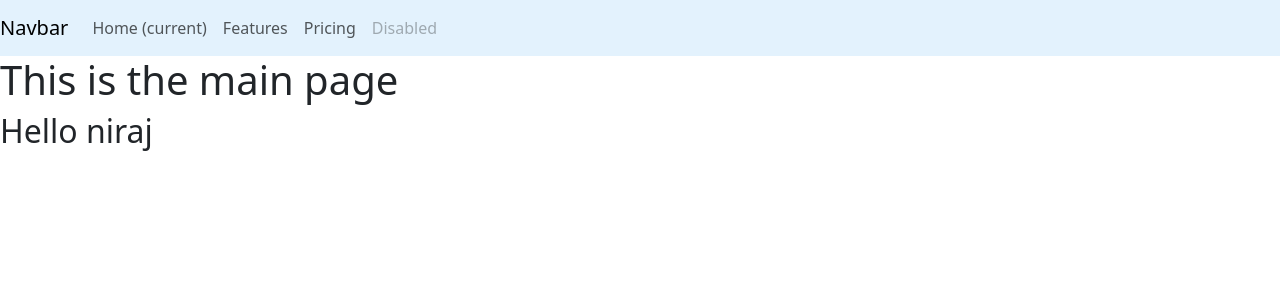
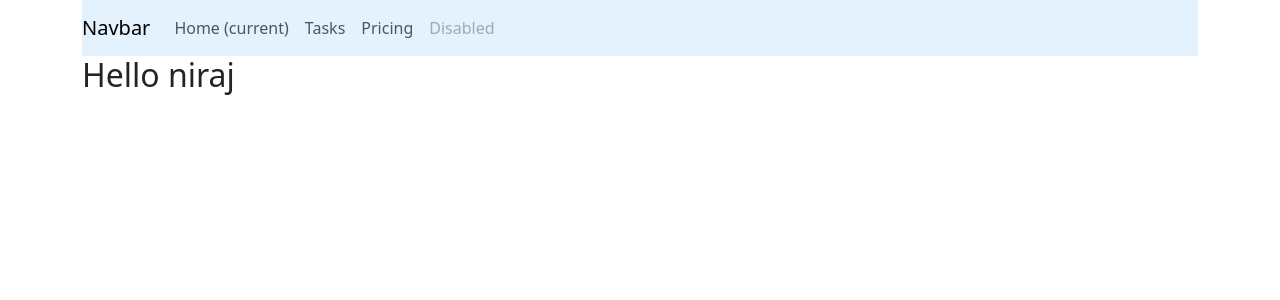
Before and after one commit to Nirajjj11/django-taskboard, a Django app: page / in a window 1280 px wide. Shown: the top 300 px of the page. Run offline with Django 5.2, Linux system fonts and the light colour scheme.

Commit message:
Task Page working Properly

```diff
--- a/taskboard/urls.py
+++ b/taskboard/urls.py
@@ -4,6 +4,6 @@ from . import views
 
 urlpatterns = [
     path('admin/', admin.site.urls),
-    path('/task', include('tasks.urls')),
+    path('task/', include('tasks.urls')),
     path("", views.main , name="index")
 ]
--- a/taskboard/views.py
+++ b/taskboard/views.py
@@ -4,5 +4,9 @@ def main(request):
     data = {
         'title': "HomePage",
         'bdata': "Hello niraj",
+        'tasks': [
+            {"title": "Learn Django", "is_completed": False},
+            {"title": "Build Taskboard", "is_completed": True},
+        ]
     }
     return render(request, 'index.html', data)
--- a/tasks/templates/HomePage.html
+++ /dev/null
@@ -1,6 +0,0 @@
-<h1>Task List</h1>
-<ul>
-  {% for t in tasks %}
-    <li>{{ t.title }} - {{ t.is_completed }}</li>
-  {% endfor %}
-</ul>
--- a/tasks/urls.py
+++ b/tasks/urls.py
@@ -2,5 +2,5 @@ from django.urls import path
 from . import views
 
 urlpatterns = [
-    path("", views.home, name="home"),
+    path("", views.home, name="task"),
 ]
--- a/templates/header.html
+++ b/templates/header.html
@@ -8,10 +8,10 @@
     <div class="collapse navbar-collapse" id="navbarNav">
         <ul class="navbar-nav">
             <li class="nav-item active">
-                <a class="nav-link" href="#">Home <span class="sr-only">(current)</span></a>
+                <a class="nav-link" href="{%  url 'index' %}">Home <span class="sr-only">(current)</span></a>
             </li>
             <li class="nav-item">
-                <a class="nav-link" href="#">Features</a>
+                <a class="nav-link" href="{% url 'task' %}">Tasks</a>
             </li>
             <li class="nav-item">
                 <a class="nav-link" href="#">Pricing</a>
--- a/templates/index.html
+++ b/templates/index.html
@@ -9,9 +9,16 @@
 
 </head>
 <body>
-    {% include 'header.html' %}
-    <h1>This is the main page</h1>
-    <h2>{{ bdata }}</h2>
+    <div class="container">
+        {% include 'header.html' %}
+
+            {% block content %}
+
+            {% endblock %}
+
+        <h2>{{ bdata }}</h2>
+    </div>
+
 
 </body>
 </html>
```
Also changed, not shown: tasks/templates/task.html (added, +12 -0 lines), tasks/views.py (+7 -2 lines).
